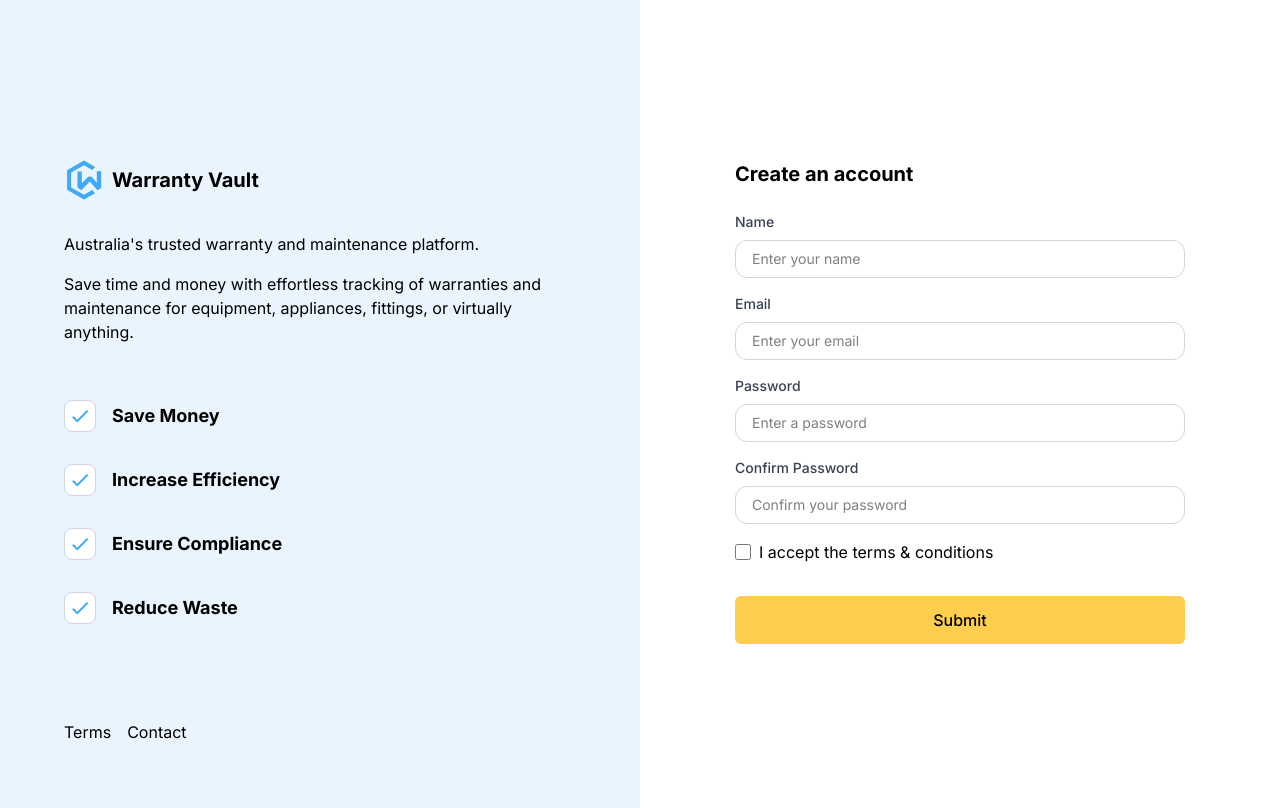
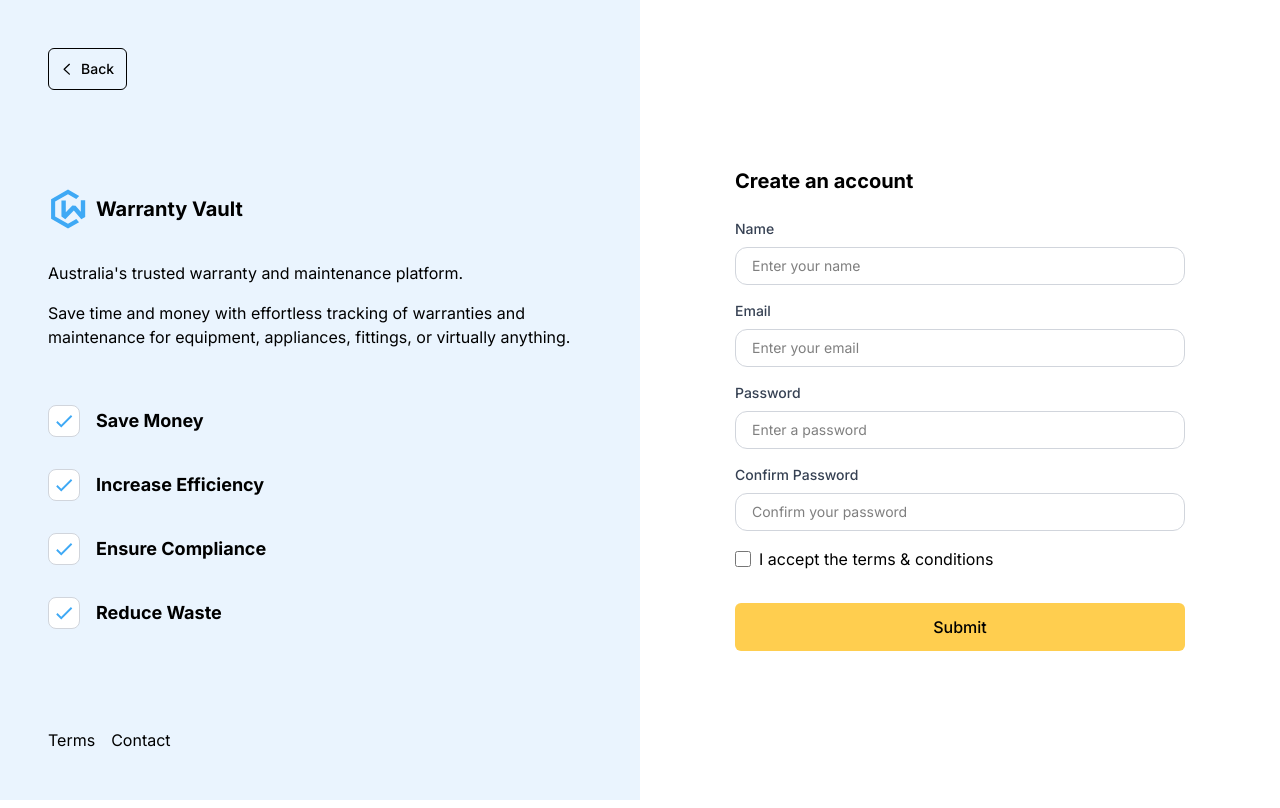
Before and after one commit to markwilson107/warranty-vault, a Next.js app: page /register in a window 1280 px wide. Built offline with nearby package versions, Linux system fonts and the light colour scheme.

Commit message:
Added back buttons to login and register pages

```diff
--- a/src/app/login/page.tsx
+++ b/src/app/login/page.tsx
@@ -1,10 +1,24 @@
 import LoginForm from "@/components/forms/LoginForm";
+import Button from "@/components/ui/Button";
 import Logo from "@/components/ui/Logo";
+import Image from "next/image";
 import Link from "next/link";
+import chevronLeft from "@/assets/chevron-left.svg";
 
 function Login() {
   return (
     <section className="flex h-dvh w-full flex-col items-center p-6 md:p-12">
+      <div className="flex gap-4 mr-auto">
+        <Button variant="outline" size="sm" href="/">
+          <Image
+            src={chevronLeft}
+            width={12}
+            alt="Left Arrow"
+            className="mr-2"
+          />
+          Back
+        </Button>
+      </div>
       <div className="flex flex-col items-center gap-8 w-full max-w-[400px] my-auto">
         <Logo size="large" />
         <h2 className="font-bold text-lg md:text-xl">Login</h2>
--- a/src/app/register/page.tsx
+++ b/src/app/register/page.tsx
@@ -3,12 +3,26 @@ import benifits from "@/store/benifits";
 import checkBlue from "@/assets/check-blue.svg";
 import Link from "next/link";
 import RegisterForm from "@/components/forms/RegisterForm";
+import Button from "@/components/ui/Button";
+import Image from "next/image";
+import chevronLeft from "@/assets/chevron-left.svg";
 
 function Register() {
   return (
     <section className="flex flex-row w-full ">
-      <div className="flex-col w-1/2 bg-theme4 p-16 pt-[20vh] hidden md:flex">
-        <div className="flex flex-col flex-grow-1">
+      <div className="flex-col justify-between w-1/2 bg-theme4 p-12 hidden md:flex">
+        <div className="flex mr-auto mb-12">
+          <Button variant="outline" size="sm" href="/">
+            <Image
+              src={chevronLeft}
+              width={12}
+              alt="Left Arrow"
+              className="mr-2"
+            />
+            Back
+          </Button>
+        </div>
+        <div className="flex flex-col">
           <Logo size="large" />
           <div className="flex flex-col max-w-[550px] mt-8">
             <p>{"Australia's trusted warranty and maintenance platform."}</p>
@@ -34,18 +48,35 @@ function Register() {
             ))}
           </div>
         </div>
-        <div className="flex gap-4 mt-12 pt-12">
+        <div className="flex gap-4 mt-12">
           <Link href="/">Terms</Link>
           <Link href="/contact">Contact</Link>
         </div>
       </div>
-      <div className="flex flex-col items-center w-full md:w-1/2 min-h-dvh p-6 md:p-12 pt-12 md:pt-[20vh]">
-        <div className="flex flex-col w-full max-w-[450px] max-md:my-auto">
+      <div className="flex flex-col items-center justify-between w-full md:w-1/2 min-h-dvh p-6 md:p-12 pt-12">
+        <div className="flex mr-auto mb-12 md:invisible">
+          <Button variant="outline" size="sm" href="/">
+            <Image
+              src={chevronLeft}
+              width={12}
+              alt="Left Arrow"
+              className="mr-2"
+            />
+            Back
+          </Button>
+        </div>
+        <div className="flex flex-col w-full  md:max-w-[450px]">
           <div className="flex md:hidden flex-col mb-8">
             <Logo size="large" />
           </div>
-          <h2 className="font-bold text-lg md:text-xl mb-6">Create an account</h2>
+          <h2 className="font-bold text-lg md:text-xl mb-6">
+            Create an account
+          </h2>
           <RegisterForm />
+        </div>
+                <div className="flex gap-4 mt-12 mr-auto md:invisible">
+          <Link href="/">Terms</Link>
+          <Link href="/contact">Contact</Link>
         </div>
       </div>
     </section>
--- a/src/components/forms/RegisterForm.tsx
+++ b/src/components/forms/RegisterForm.tsx
@@ -14,7 +14,7 @@ function RegisterForm() {
   const [errors, setErrors] = useState({});
 
   return (
-    <form className="flex flex-col gap-4">
+    <form className="flex flex-col gap-4 w-full">
       <InputField
         id="name"
         label="Name"
```
Also changed, not shown: src/assets/chevron-left.svg (added).
